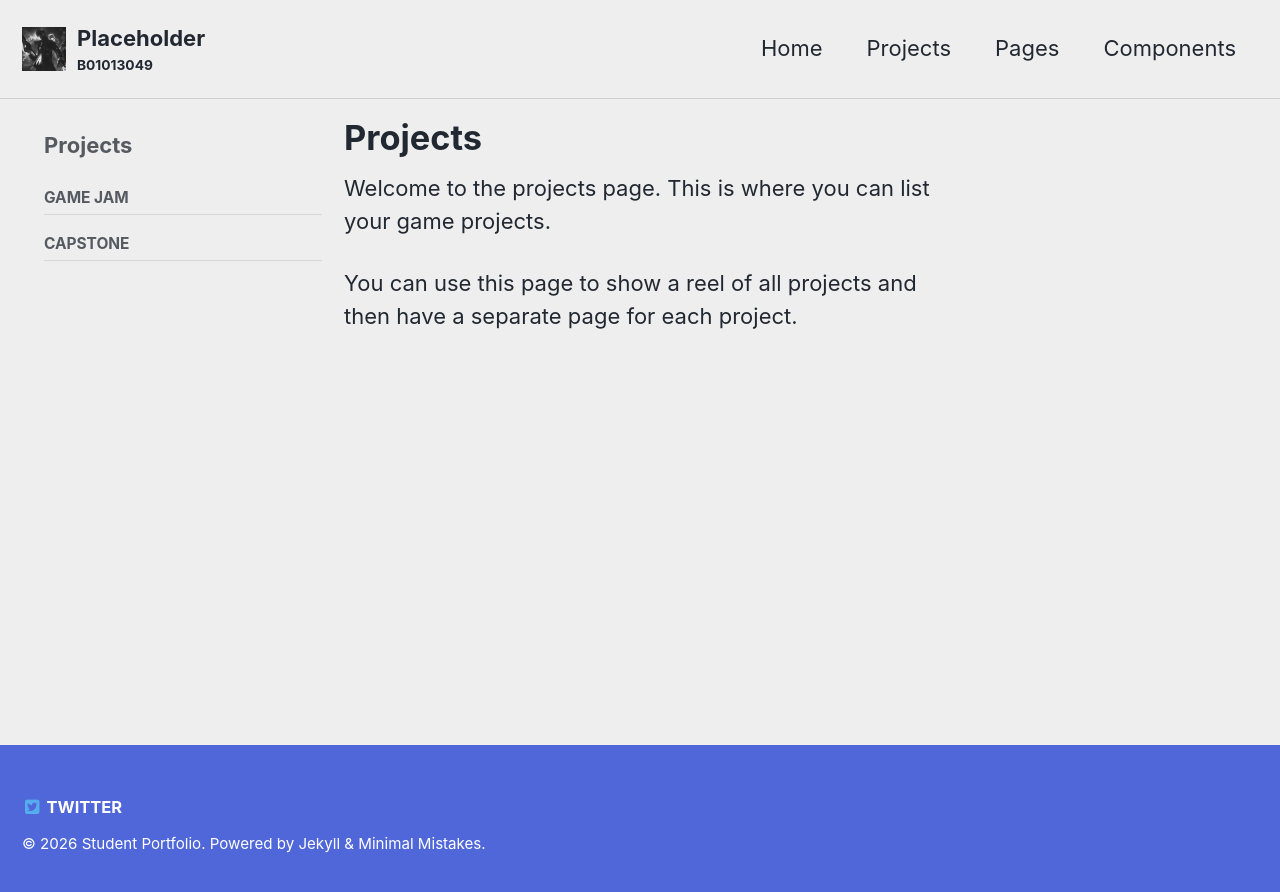
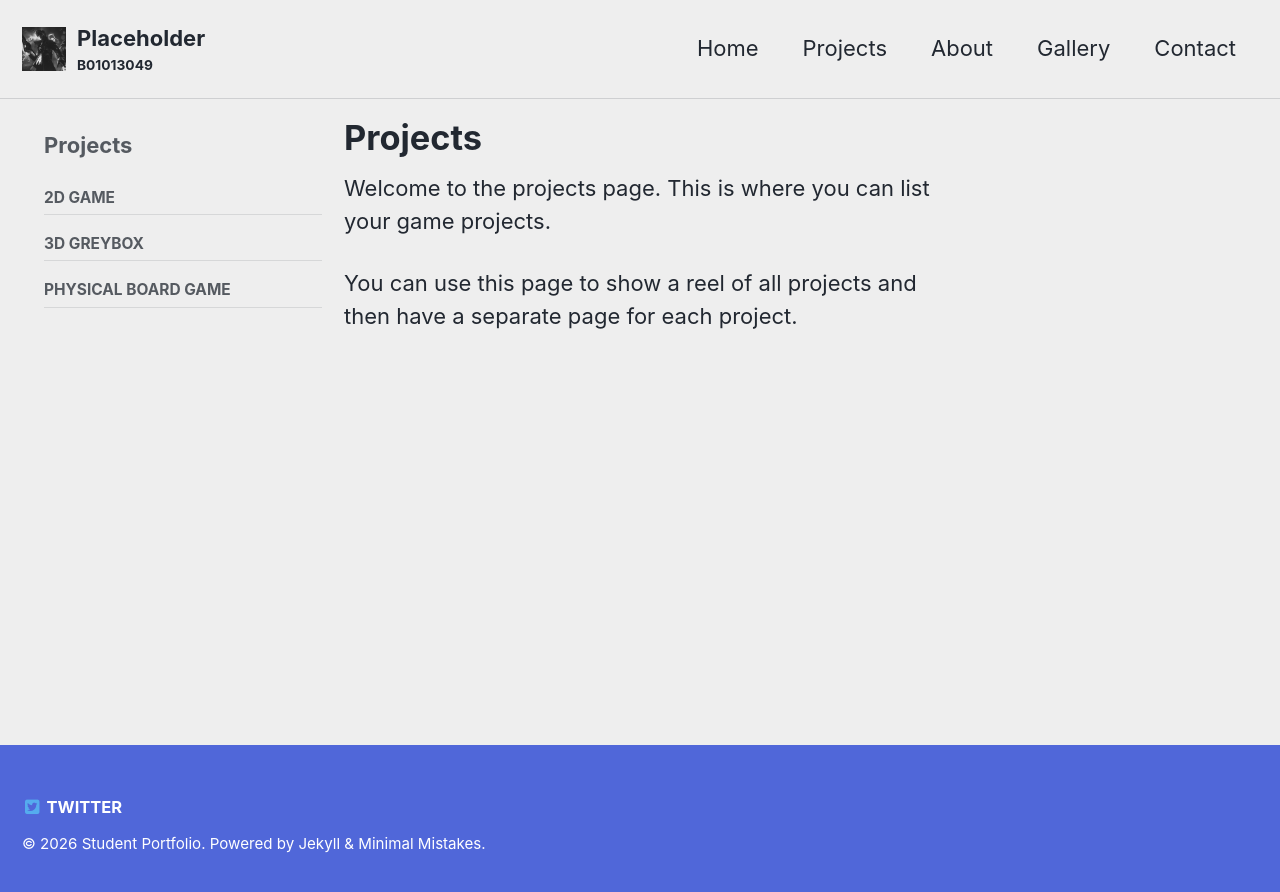
Before and after one commit to SethJ-2006/SethJ-2006.github.io, a Jekyll site: the page built from _pages/projects.md, in a window 1280 px wide. Shown: the top 892 px of the page. Built offline with Jekyll 4.4.1, drawn with Linux system fonts in a browser that asks for light colours.

Commit message:
Update navigation.yml

```diff
--- a/_data/navigation.yml
+++ b/_data/navigation.yml
@@ -5,12 +5,14 @@ main:
   - title: "Projects"
     url: /projects/
     children:
-      - title: "Game Jam"
-        url: /projects/game-jam/
-      - title: "Capstone"
-        url: /projects/capstone/
-  - title: "Pages"
-    url: /pages/
+      - title: "2D Game"
+        url: /projects/2d-game/
+      - title: "3D Greybox"
+        url: /projects/3d-game/
+      - title: "Physical Board Game"
+        url: /projects/physical-games/
+  - title: "About"
+    url: /about/
     children:
       - title: "Default Layout"
         url: /pages/default/
@@ -18,19 +20,23 @@ main:
         url: /pages/single/
       - title: "Splash Layout"
         url: /pages/splash/
-  - title: "Components"
-    url: /components/
+  - title: "Gallery"
+    url: /gallery/
+  - title: "Contact"
+    url: /contact/
 
 
 # Sidebar menu for the Projects page
 projects:
-  - title: "Game Jam"
-    url: /projects/game-jam/
-  - title: "Capstone"
-    url: /projects/capstone/
+  - title: "2D Game"
+    url: /projects/2d-game/
+  - title: "3D Greybox"
+    url: /projects/3d-game/
+  - title: "Physical Board Game"
+    url: /projects/physical-games/
 
 # Sidebar menu for the Pages page
-pages:
+about:
   - title: "Default Layout"
     url: /pages/default/
   - title: "Single Layout"
```
